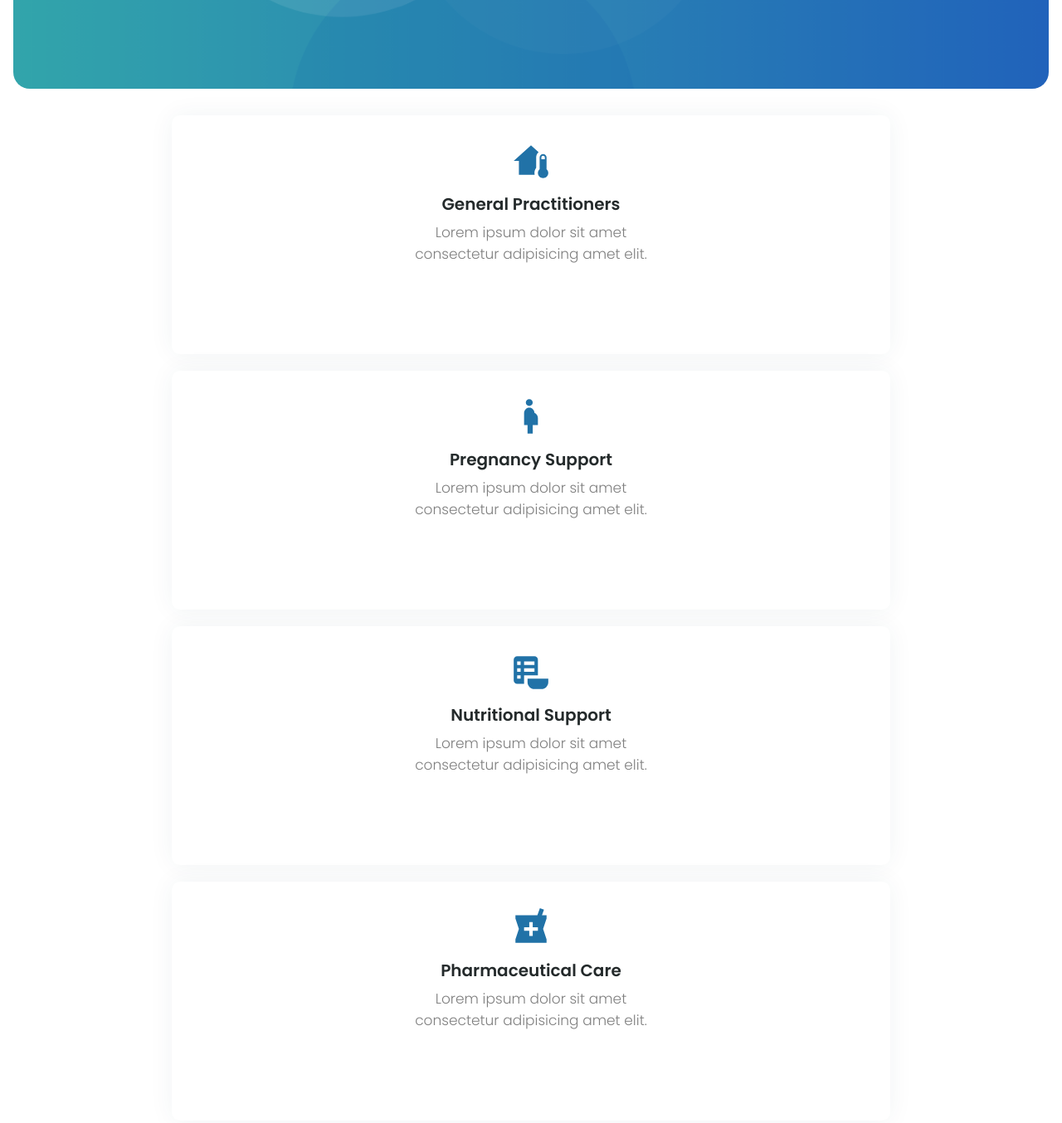
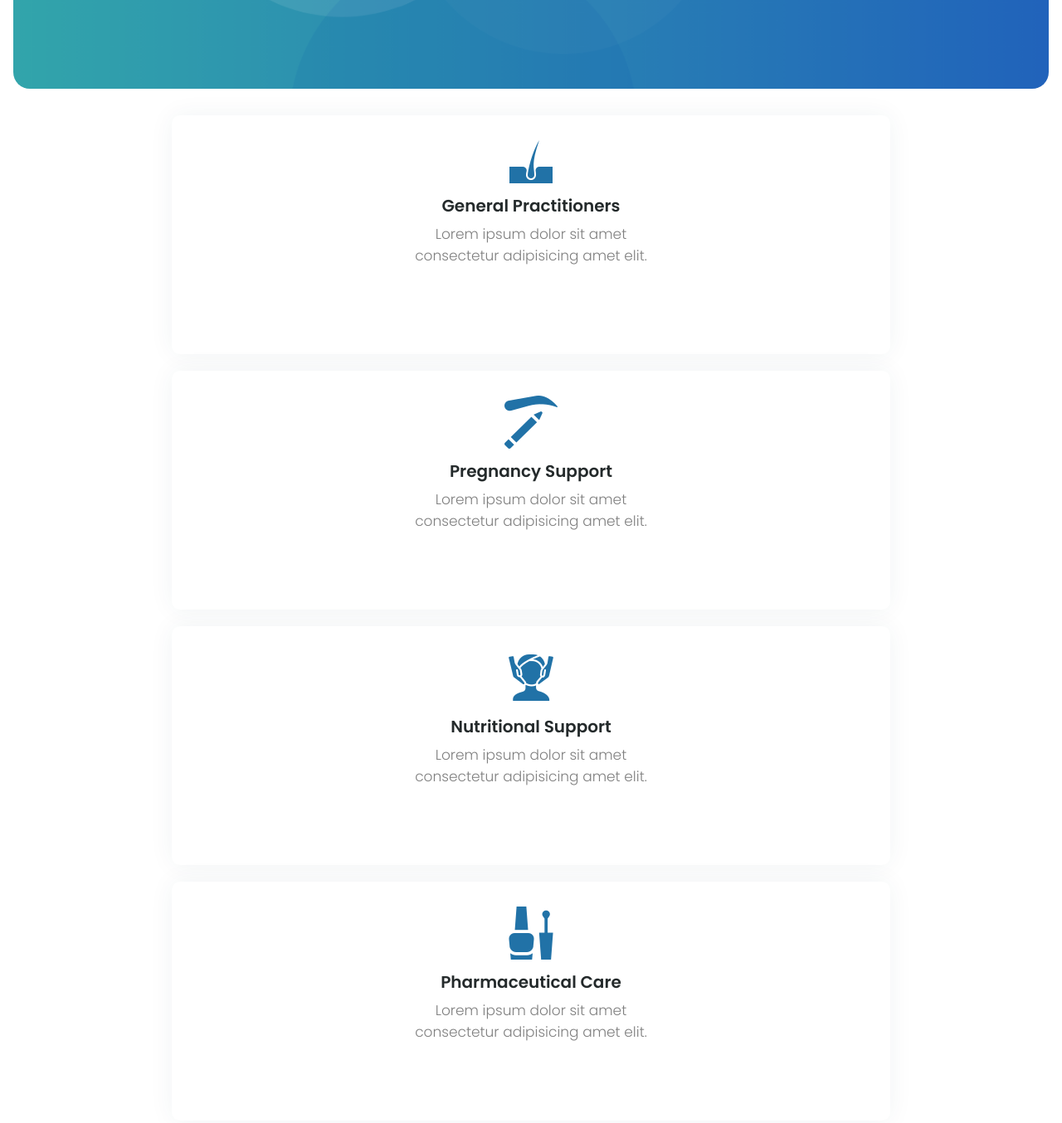
Before and after one commit to KarvGroups/PalomequeStudio, a website: page index.html in a window 1280 px wide. Shown: the part 1308-2662 px from the top of the page at 83% size. Drawn offline with nearby package versions, Linux system fonts and the light colour scheme; some packages are replaced by stand-ins of ours.

Commit message:
update-icons

```diff
--- a/index.html
+++ b/index.html
@@ -376,7 +376,7 @@
           >
             <!-- grid item icon -->
             <div class="mb-[15px]">
-              <img src="assets/icons/services/icon-1.svg" alt="" />
+              <img src="assets/icons/services/icon-11.png" alt="" />
             </div>
             <!-- grid item title -->
             <h3 class="h3 mb-[10px]">General Practitioners</h3>
@@ -391,7 +391,7 @@
           >
             <!-- grid item icon -->
             <div class="mb-[15px]">
-              <img src="assets/icons/services/icon-2.svg" alt="" />
+              <img src="assets/icons/services/icon-12.png" alt="" />
             </div>
             <!-- grid item title -->
             <h3 class="h3 mb-[10px]">Pregnancy Support</h3>
@@ -406,7 +406,7 @@
           >
             <!-- grid item icon -->
             <div class="mb-[15px]">
-              <img src="assets/icons/services/icon-3.svg" alt="" />
+              <img src="assets/icons/services/icon-133.png" alt="" />
             </div>
             <!-- grid item title -->
             <h3 class="h3 mb-[10px]">Nutritional Support</h3>
@@ -421,7 +421,7 @@
           >
             <!-- grid item icon -->
             <div class="mb-[15px]">
-              <img src="assets/icons/services/icon-4.svg" alt="" />
+              <img src="assets/icons/services/icon-14.png" alt="" />
             </div>
             <!-- grid item title -->
             <h3 class="h3 mb-[10px]">Pharmaceutical Care</h3>
```
Also changed, not shown: assets/icons/services/icon-1.svg (deleted), assets/icons/services/icon-11.png (added), assets/icons/services/icon-12.png (added), assets/icons/services/icon-13.png (added), assets/icons/services/icon-133.png (added), assets/icons/services/icon-14.png (added), assets/icons/services/icon-2.svg (deleted), assets/icons/services/icon-3.svg (deleted), assets/icons/services/icon-4.svg (deleted).
